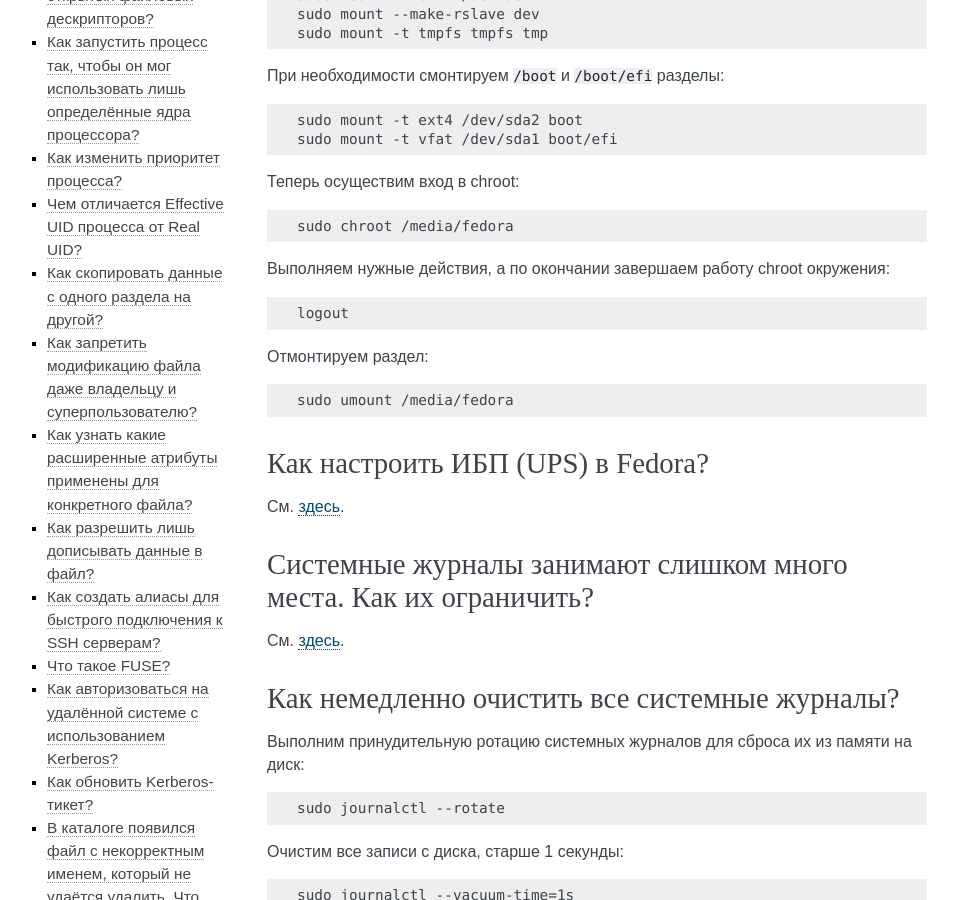
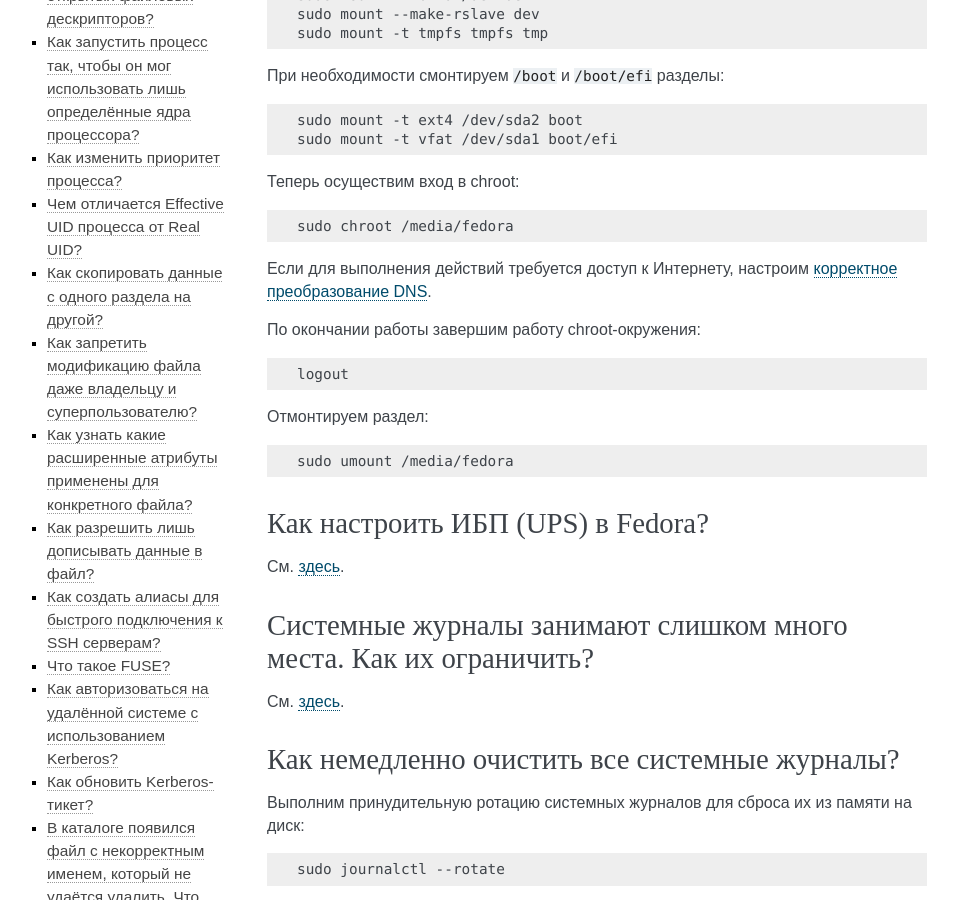
Before and after one commit to RussianFedora/FAQ, a Sphinx documentation site: the page built from source/administration.rst, in a window 1280 px wide and 900 px high, scrolled down 4170 px. Shown: the whole window, without its empty margins (153-1111 px from the left). Built offline with Sphinx 7.4.7, drawn with Linux system fonts in a browser that asks for light colours; comment, search, counter and statistics services are not loaded.

Commit message:
Added an internal hyperlink to the chroot-dns question.

```diff
--- a/source/administration.rst
+++ b/source/administration.rst
@@ -278,7 +278,9 @@
 
     sudo chroot /media/fedora
 
-Выполняем нужные действия, а по окончании завершаем работу chroot окружения:
+Если для выполнения действий требуется доступ к Интернету, настроим :ref:`корректное преобразование DNS <chroot-dns>`.
+
+По окончании работы завершим работу chroot-окружения:
 
 .. code-block:: text
 
```
